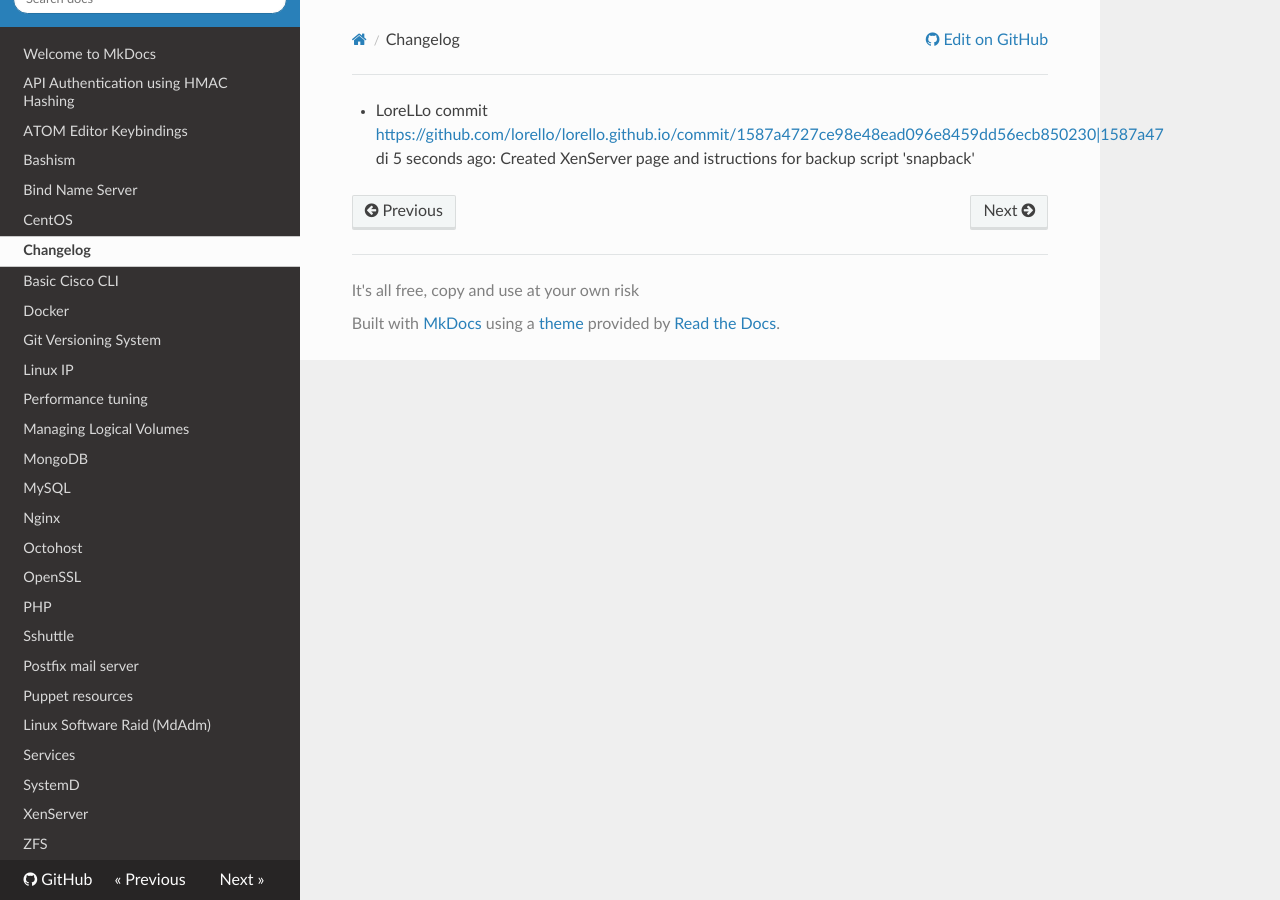
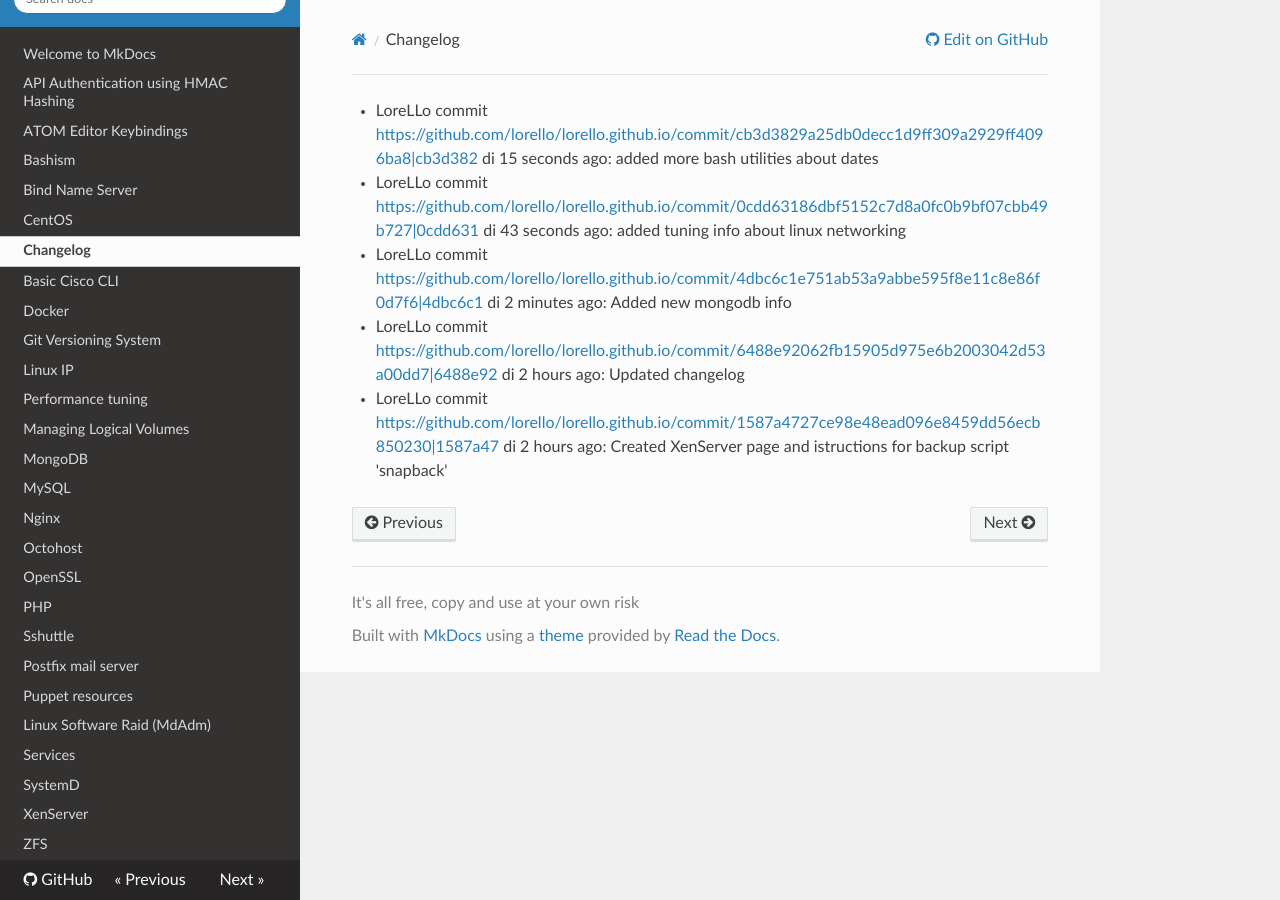
Before and after one commit to lorello/lorello.github.io, an MkDocs documentation site: the page built from docs/changelog.md, in a window 1280 px wide. Built offline with MkDocs 1.6.1, drawn with Linux system fonts in a browser that asks for light colours; nearby versions of some CDN libraries.

Commit message:
Updated changelog

```diff
--- a/docs/changelog.md
+++ b/docs/changelog.md
@@ -1 +1,9 @@
-* LoreLLo commit <https://github.com/lorello/lorello.github.io/commit/1587a4727ce98e48ead096e8459dd56ecb850230|1587a47> di 5 seconds ago: Created XenServer page and istructions for backup script 'snapback'
+* LoreLLo commit <https://github.com/lorello/lorello.github.io/commit/cb3d3829a25db0decc1d9ff309a2929ff4096ba8|cb3d382> di 15 seconds ago: added more bash utilities about dates
+
+* LoreLLo commit <https://github.com/lorello/lorello.github.io/commit/0cdd63186dbf5152c7d8a0fc0b9bf07cbb49b727|0cdd631> di 43 seconds ago: added tuning info about linux networking
+
+* LoreLLo commit <https://github.com/lorello/lorello.github.io/commit/4dbc6c1e751ab53a9abbe595f8e11c8e86f0d7f6|4dbc6c1> di 2 minutes ago: Added new mongodb info
+
+* LoreLLo commit <https://github.com/lorello/lorello.github.io/commit/6488e92062fb15905d975e6b2003042d53a00dd7|6488e92> di 2 hours ago: Updated changelog
+
+* LoreLLo commit <https://github.com/lorello/lorello.github.io/commit/1587a4727ce98e48ead096e8459dd56ecb850230|1587a47> di 2 hours ago: Created XenServer page and istructions for backup script 'snapback'
```
